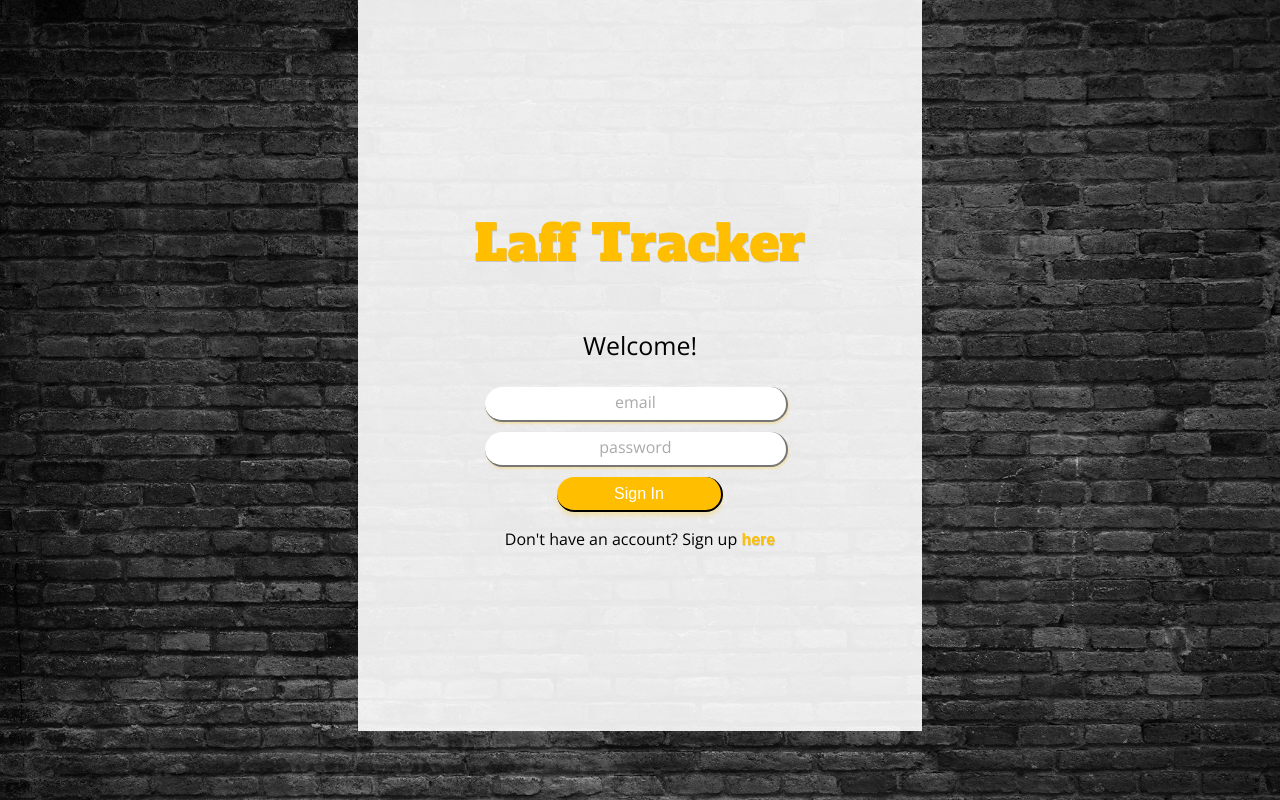
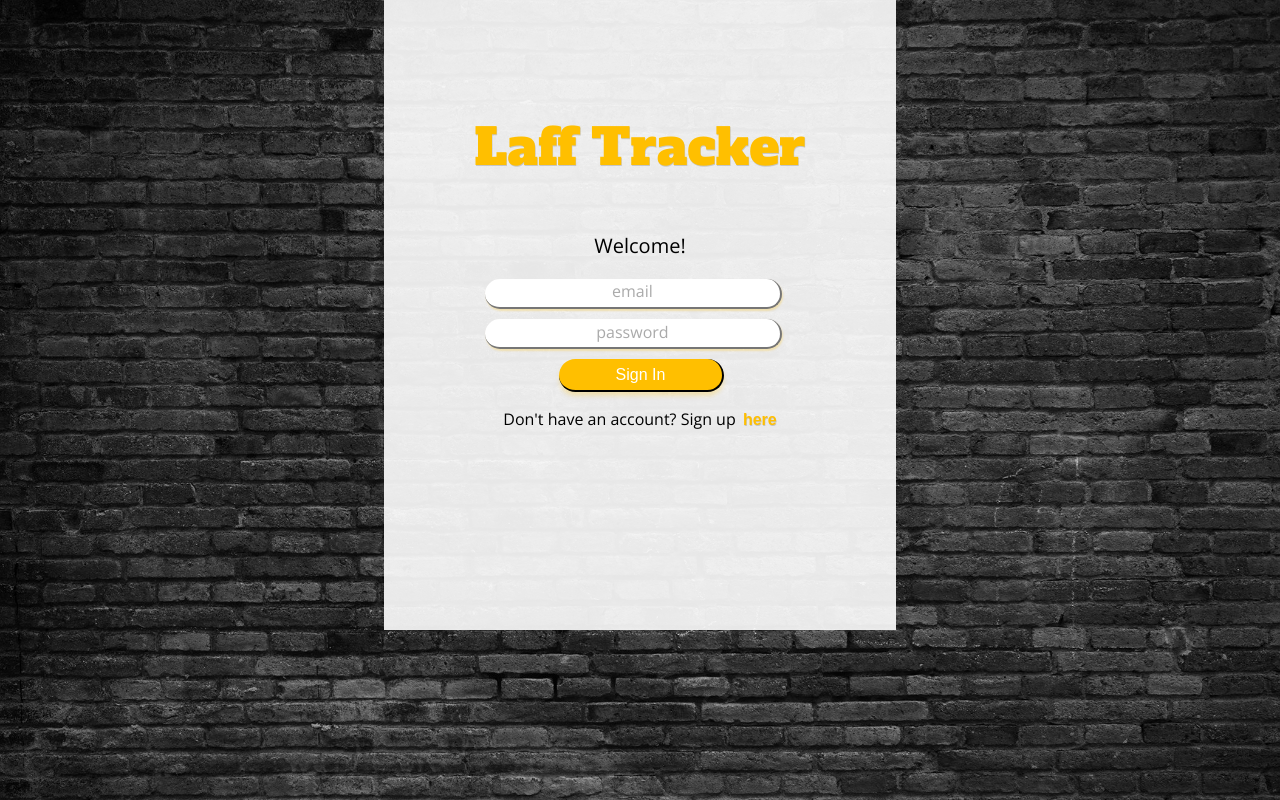
Before and after one commit to Klhalls89/laff-tracker, a React (Create React App) app: page /login in a window 1280 px wide. Built offline with nearby package versions, Linux system fonts and the light colour scheme; no server answers.

Commit message:
app styling

```diff
--- a/src/containers/FavoritesContainer/FavoritesContainer.js
+++ b/src/containers/FavoritesContainer/FavoritesContainer.js
@@ -4,6 +4,8 @@ import { Link } from 'react-router-dom'
 import * as API from '../../APIcalls'
 import { storeFavorites, signOut} from '../../actions'
 import MovieCard from '../MovieCard/MovieCard'
+import '../MoviesContainer/_movieContainer.scss'
+
 
 export class FavoritesContainer extends Component {
   constructor() {
@@ -35,18 +37,22 @@ export class FavoritesContainer extends Component {
 
     return(
       <section>
-        <nav>
-          <h1>Laff Tracker</h1>
+        <header className="movie-header">
+          <h1 className="logo">Laff Tracker</h1>
+          <nav>
           <Link to='/movies'>
             <button>Top Comedies</button>
           </Link>
           <Link to='/login'>
             <button onClick={this.handleSignOut}>Sign Out</button>
           </Link>
-          <p>Welcome, {this.props.user.name}</p>
         </nav>
-        { displayFavorites }
-        { this.state.favoritesEmpty ? <p>You don't have any favorite movies yet</p> : undefined }
+        <p className="welcome">Welcome, {this.props.user.name}</p>
+        </header>
+        <article className="movie-container">
+          { displayFavorites }
+          { this.state.favoritesEmpty ? <p>You don't have any favorite movies yet</p> : undefined }
+        </article>
       </section>
     )
   }
--- a/src/containers/MovieCard/MovieCard.js
+++ b/src/containers/MovieCard/MovieCard.js
@@ -2,6 +2,7 @@ import React, { Component } from 'react'
 import * as API from '../../APIcalls'
 import { connect } from 'react-redux'
 import { storeFavorites } from '../../actions'
+import './_movieCard.scss'
 
 export class MovieCard extends Component {
   constructor() {
@@ -27,13 +28,15 @@ export class MovieCard extends Component {
   render() {
     const { movie } = this.props
     return(
-      <article>
+      <article className="movie-card">
         <button onClick={() => this.handleFavorite(movie.title, this.props.movieID)} >Favorite</button>
-        <h3>{movie.title}</h3>
         <img src={`https://image.tmdb.org/t/p/w200${movie.poster_path}`} />
-        <p>{movie.overview}</p>
-        <p>{movie.release_date}</p>
-        <p>{movie.vote_average}</p>
+        <div className="hideOrShow">
+          <h3>{movie.title}</h3>
+          <p>{movie.overview}</p>
+          <p>{movie.release_date}</p>
+          <p>{movie.vote_average}</p>
+        </div>
       </article>
     )
   }
--- /dev/null
+++ b/src/containers/MovieCard/_movieCard.scss
@@ -0,0 +1,7 @@
+.movie-card {
+  background-color: white;
+  display: inline-block;
+  height: 300px;
+  margin-bottom: 15%;
+  width: 200px;
+}
--- a/src/containers/MoviesContainer/MoviesContainer.js
+++ b/src/containers/MoviesContainer/MoviesContainer.js
@@ -4,6 +4,7 @@ import { Link } from 'react-router-dom'
 import * as API from '../../APIcalls'
 import { storeFavorites, storeMovies, signOut} from '../../actions'
 import MovieCard from '../MovieCard/MovieCard'
+import './_movieContainer.scss'
 
 export class MoviesContainer extends Component {
   constructor() {
@@ -31,7 +32,9 @@ export class MoviesContainer extends Component {
       return <MovieCard movie={movie} movieID={movie.id} />
     })
     return(
-      <section>
+      <section className="movie-page">
+        <header className="movie-header">
+          <p className="logo">Laff Tracker</p>
           <nav>
             <Link to='/favorites'>
               <button>Favorites</button>
@@ -40,7 +43,10 @@ export class MoviesContainer extends Component {
               <button onClick={this.handleSignOut}>Sign Out</button>
             </Link>
           </nav>
+        </header>
+        <article className="movie-container">
         { displayMovies }
+        </article>
       </section>
     )
   }
--- /dev/null
+++ b/src/containers/MoviesContainer/_movieContainer.scss
@@ -0,0 +1,34 @@
+
+.movie-container {
+  background-image: url('../../brick.jpg');
+  background-repeat: repeat-y;
+  background-size: cover;
+  display: grid;
+  grid-gap: 1%;
+  grid-template-columns: repeat(4, 1fr);
+  min-height: 100%;
+  padding: 0px 0px 100px 20px;
+}
+
+.welcome {
+  color: #fff;
+}
+
+.movie-header {
+  align-items: baseline;
+  display: flex;
+  justify-content: space-evenly;
+}
+
+.hideOrShow {
+  display: none;
+}
+
+.hideOrShow :hover {
+  display: inline;
+}
+
+button {
+  border-radius: 50px;
+  margin-left: 3px;
+}
--- a/src/containers/app/App.scss
+++ b/src/containers/app/App.scss
@@ -1,8 +1,10 @@
+* {
+  box-sizing: border-box;
+}
 .App {
-  box-sizing: border-box;
   background-image: url('../../brick.jpg');
-  background-repeat: no-repeat;
   background-size: cover;
+  font-family: 'Open Sans', sans-serif;
   height: 100vh;
-  font-family: 'Open Sans', sans-serif;
+  padding-bottom: 100px;
 }
--- a/src/containers/login/Login.js
+++ b/src/containers/login/Login.js
@@ -41,7 +41,7 @@ export class Login extends Component {
       <section className='login-page'>
         <form onSubmit={this.handleSubmit} >
           <p className="logo">Laff Tracker</p>
-          <p className="welcome">Welcome!</p>
+          <p className="welcome-login-word">Welcome!</p>
           <input  type="email"
                   name="email"
                   placeholder="email"
@@ -54,7 +54,7 @@ export class Login extends Component {
                   value={this.state.password}
                   onChange={this.handleInputChange}
           />
-          { signInUnsuccessful ? <p>The username or password you entered is invalid</p> : undefined  }
+          { signInUnsuccessful ? <p className="error-msg">The username or password you entered is invalid</p> : undefined  }
           <button className="signin-btn" type="submit">Sign In</button>
           <p>Don't have an account? Sign up <Link to='/signup'><button className="signup-btn">here</button></Link></p>
         </form>
--- a/src/containers/login/_login.scss
+++ b/src/containers/login/_login.scss
@@ -1,51 +1,55 @@
 .login-page {
+    align-items: center;
     background: rgba(255,255,255,0.9);
-    text-align: center;
     display: flex;
     flex-direction: column;
-    align-items: center;
+    height: 90%;
     justify-content: center;
     margin: auto;
-    padding: 2%;
-    height: 85%;
+    min-width: 400px;
+    padding: 2% 2% 10% 2%;
+    text-align: center;
     width: 40%;
-    min-width: 400px;
 }
 
 .logo {
+    color: #FFBF00;
+    font-family: Alfa Slab One;
+    font-size: 50px;
+    font-weight: normal;
     margin-top: 0;
-    font-family: Alfa Slab One;
-    font-weight: normal;
-    font-size: 50px;
-    color: #FFBF00;
     text-shadow: .5px .5px  rgba(85, 85, 85, 0.25);
 }
 
-.welcome {
-    font-size: 25px;
+.error-msg {
+  font-size: 14px;
+}
+
+.welcome-login-word {
+    font-size: 20px;
 }
 
 input {
+    background-color: rgba(255, 255, 255, 1);
+    border-left: 0px;
+    border-radius: 50px;
+    border-top: 0px;
+    box-shadow: 1px 2px 2px rgba(255, 191, 0, 0.25);
     display: block;
     height: 10%;
-    background-color: rgba(255, 255, 255, 1);
-    box-shadow: 1px 2px 2px rgba(255, 191, 0, 0.25);
-    border-top: 0px;
-    border-left: 0px;
-    border-radius: 50px;
     margin: 10px;
     width: 90%;
 }
 
 ::placeholder {
-    text-align: center;
+    color: #AAA;
     font-family: 'Open Sans', sans-serif;
+    font-size: 16px;
     font-style: normal;
     font-weight: normal;
-    font-size: 16px;
     line-height: normal;
-    color: #AAA;
     padding: 5px;
+    text-align: center;
 }
 
 .signup-form {
@@ -54,23 +58,23 @@ input {
 }
 
 .signin-btn {
+    background: #FFBF00;
+    border-left: 0px;
+    border-radius: 50px;
     border-top: 0px;
-    border-left: 0px;
-    background: #FFBF00;
     box-shadow: 0px 4px 4px rgba(255, 191, 0, 0.25);
-    border-radius: 50px;
-    height: 11%;
     color: #FFF;
     font-size: 16px;
+    height: 11%;
     width: 50%;
 }
 
 .signup-btn {
-    font-weight: bold;
+    background-color: rgba(255, 255, 255, 0);
     border: 0px;
     color: #FFBF00;
     font-size: 16px;
+    font-weight: bold;
     padding: 0px;
-    background-color: rgba(255, 255, 255, 0);
     text-shadow: .5px .5px  rgba(85, 85, 85, 0.25);
   }
```
Also changed, not shown: src/containers/MoviesContainer/_moviesContainer.scss (deleted). Lines whose indentation alone changed are shown as unchanged.
